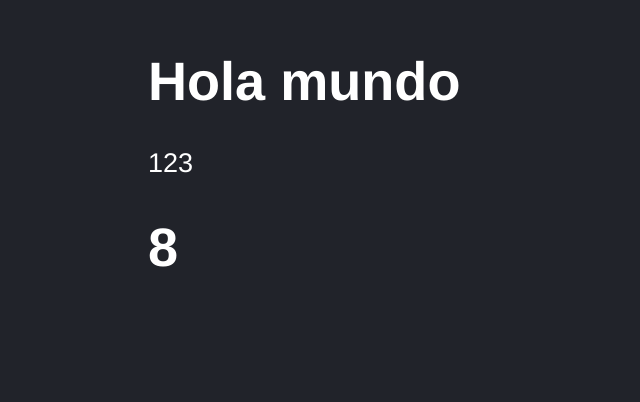
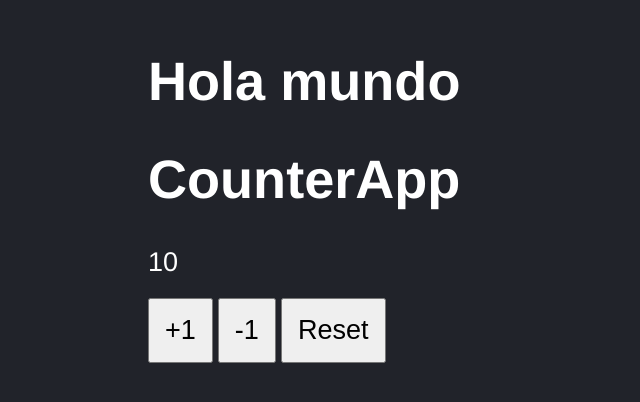
Before and after one commit to FernandoAMoyano/React-course-js, a React (Vite) app in the folder 03-counter-app/: page / in a window 1280 px wide. Shown: the part 134-536 px from the top of the page, without its empty margins (0-640 px from the left). Built offline with nearby package versions, Linux system fonts and the light colour scheme.

Commit message:
feat/useState

```diff
--- /dev/null
+++ b/03-counter-app/src/CounterApp.jsx
@@ -0,0 +1,35 @@
+import PropTypes from "prop-types";
+import { useState } from "react";
+
+export const CounterApp = ({ value }) => {
+  //Mensaje de renderizado
+  console.log("render");
+  //API..., FETCH...
+
+  const [count, setCount] = useState(value);
+
+  const handleAdd = () => {
+    //console.log(event);
+    //setCount((c) => c + 1);
+    setCount(count + 1);
+  };
+
+  const handleSubstraction = () => setCount(count - 1);
+  const handleReset = () => setCount(value);
+
+  return (
+    <>
+      <h1>CounterApp</h1>
+      <div>{count}</div>
+
+      {/* <button onClick={(event) => handleAdd(event)}>+1</button> */}
+      <button onClick={handleAdd}>+1</button>
+      <button onClick={handleSubstraction}>-1</button>
+      <button onClick={handleReset}>Reset</button>
+    </>
+  );
+};
+
+CounterApp.propTypes = {
+  value: PropTypes.number,
+};
--- a/03-counter-app/src/index.css
+++ b/03-counter-app/src/index.css
@@ -1,7 +1,17 @@
-html, body{
+html,
+body {
   background-color: #21232a;
   color: white;
-  font-family: Helvetica, Arial sans-serif;
+  font-family:
+    Helvetica,
+    Arial sans-serif;
   font-size: 1.3rem;
   padding: 70px;
 }
+
+button {
+  padding: 15px;
+  font-size: 1.3rem;
+  margin-top: 1rem;
+  margin-right: 5px;
+}
--- a/03-counter-app/src/main.jsx
+++ b/03-counter-app/src/main.jsx
@@ -1,13 +1,14 @@
 import { createRoot } from "react-dom/client";
 import { StrictMode } from "react";
 import { App } from "./App";
-import FirstApp from "./FirstApp";
+/* import FirstApp from "./FirstApp"; */
 import "./index.css";
-import PropTypes from "prop-types";
+import { CounterApp } from "./CounterApp";
 
 createRoot(document.getElementById("root")).render(
   <StrictMode>
     <App />
-    <FirstApp titulo="Hola Soy Goku" subtitle={123} />
+    {/* <FirstApp titulo="Hola Soy Goku" subtitle={123} /> */}
+    <CounterApp value={10} />
   </StrictMode>
 );
```
Also changed, not shown: 03-counter-app/src/App.jsx (+1 -6 lines).
